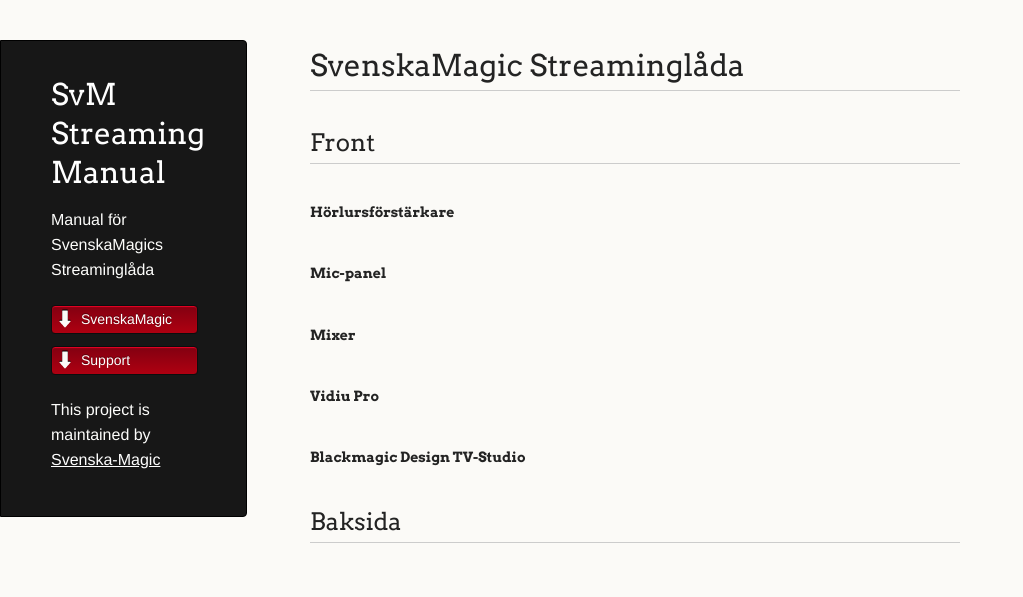
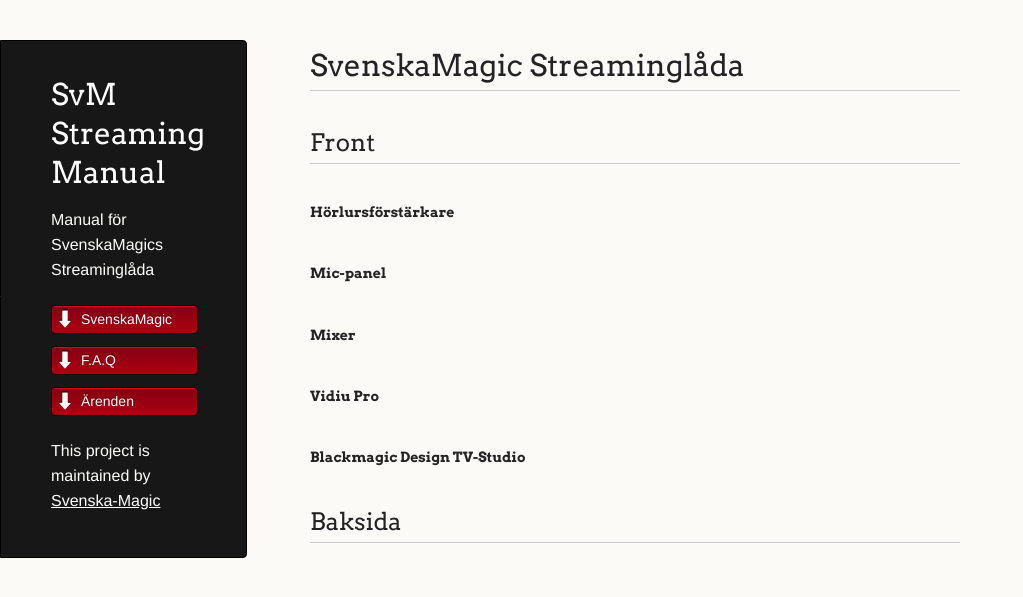
Before and after one commit to Svenska-Magic/StreamingManual, a Jekyll site: the page built from index.md, in a window 1280 px wide. Shown: the top 597 px of the page, without its empty margins (0-1023 px from the left). Built offline with Jekyll 4.4.1, drawn with Linux system fonts in a browser that asks for light colours; our own code applies the rules of GitHub Pages for plain Markdown files.

Commit message:
Update default.html

```diff
--- a/_layouts/default.html
+++ b/_layouts/default.html
@@ -21,7 +21,8 @@
 
         <ul>
           <li><a class="buttons icon add" href="https://www.svenskamagic.com">SvenskaMagic</a></li>
-          <li><a class="buttons icon add" href="https://github.com/Svenska-Magic/StreamingManual/issues">Support</a></li>
+          <li><a class="buttons icon add" href="https://svenska-magic.github.io/StreamingManual/faq">F.A.Q</a></li>
+          <li><a class="buttons icon add" href="https://github.com/Svenska-Magic/StreamingManual/issues">Ärenden</a></li>
         </ul>
 
         {% if site.github.is_project_page %}
```
